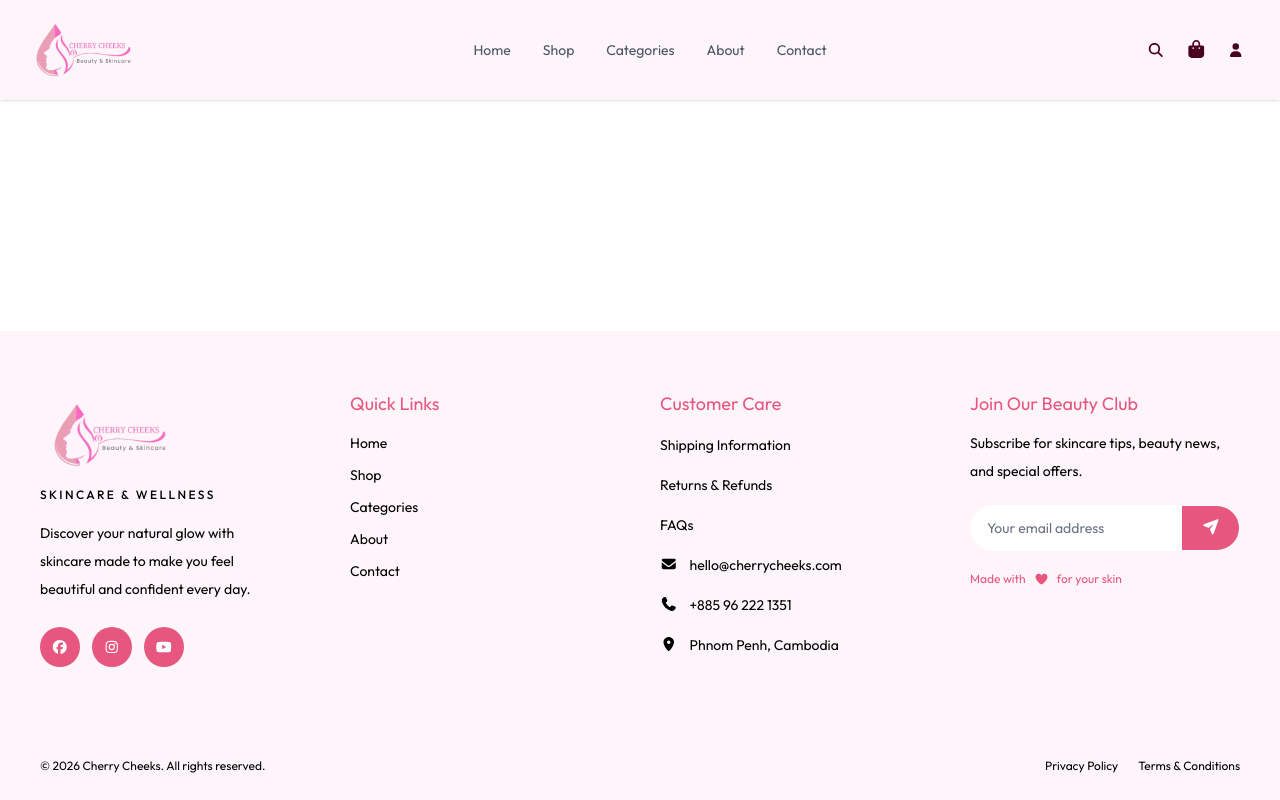
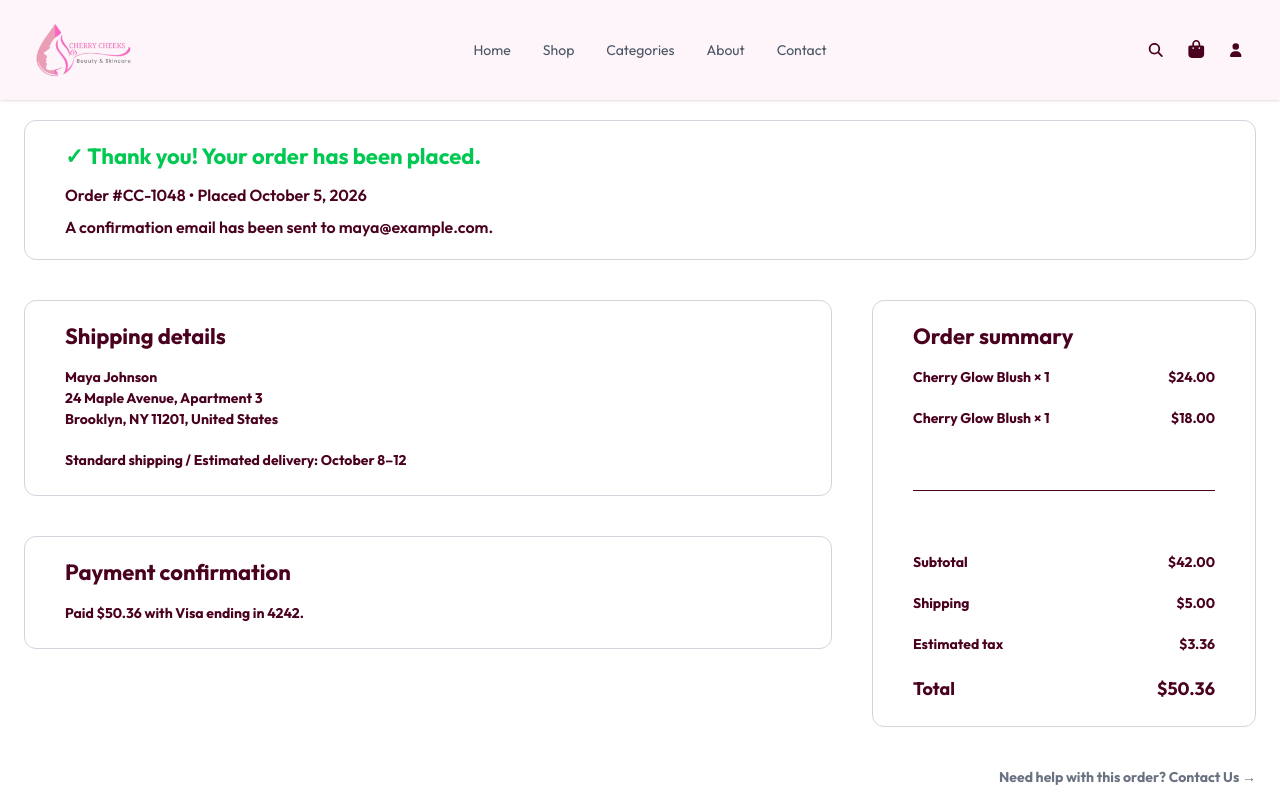
Before and after one commit to Seyhaz-Dev/Cherry-Cheeks-Cosmetics, a React (Vite) app: page /orderComfirm in a window 1280 px wide. Shown: the top 800 px of the page. Built offline with nearby package versions, Linux system fonts and the light colour scheme.

Commit message:
done Orderconfirmation

```diff
--- a/src/App.jsx
+++ b/src/App.jsx
@@ -12,6 +12,7 @@ import Categories from './pages/Categories'
 import ProductDetail from './pages/ProductDetail'
 import Register from './pages/auth/Register'
 import Login from './pages/auth/Login'
+import OrderConfirmation from './pages/OrderConfirmation'
 
 function AppLayout() {
   const location = useLocation()
@@ -29,6 +30,7 @@ function AppLayout() {
           <Route path="/cart" element={<Cart />} />
           <Route path="/categories" element={<Categories />} />
           <Route path="/productDetail" element={<ProductDetail />} />
+          <Route path="/orderComfirm" element={<OrderConfirmation/>}/>
           <Route path="/register" element={<Register />} />
           <Route path="/login" element={<Login />} />
         </Routes>
--- a/src/pages/OrderConfirmation.jsx
+++ b/src/pages/OrderConfirmation.jsx
@@ -0,0 +1,107 @@
+function OrderConfirmation() {
+  return (
+    <section className="bg-[var(--color-background)] font-bold">
+        <div className="mx-auto flex w-full max-w-7xl flex-col gap-6 px-4 py-4 sm:px-6 sm:py-6 lg:gap-10 lg:py-10">
+
+            <div className="flex w-full flex-col gap-5 rounded-xl border border-gray-300 px-5 py-5 sm:px-8 sm:py-6 lg:px-10">
+                <h2 className="text-green-500">✓ Thank you! Your order has been placed.</h2>
+                <h4 className="">
+                    Order #CC-1048  •  Placed October 5, 2026 <br /><br />
+                    A confirmation email has been sent to maya@example.com.
+                </h4>
+            </div>
+
+            <div className="flex w-full flex-col gap-6 lg:flex-row lg:justify-between lg:gap-10">
+
+                <div className="flex w-full flex-col gap-6 lg:gap-10">
+
+                    <div className="flex w-full flex-col gap-5 rounded-xl border border-gray-300 px-5 py-5 sm:px-8 sm:py-6 lg:px-10">
+                        <h2 className="">Shipping details</h2>
+                        <p className="">
+                            Maya Johnson <br />
+                            24 Maple Avenue, Apartment 3 <br />
+                            Brooklyn, NY 11201, United States
+                        </p>
+                        <span className="">Standard shipping / Estimated delivery: October 8–12</span>
+                    </div>
+                    <div className="flex w-full flex-col gap-5 rounded-xl border border-gray-300 px-5 py-5 sm:px-8 sm:py-6 lg:px-10">
+                        <h2>Payment confirmation</h2>
+                        <p>Paid $50.36 with Visa ending in 4242.</p>
+                    </div>
+
+                </div>
+
+                <div className="flex w-full flex-col gap-5 rounded-xl border border-gray-300 px-5 py-5 sm:px-8 sm:py-6 lg:w-96 lg:shrink-0 lg:px-10">
+                    <h2 className="">Order summary</h2>
+                    <div className="flex justify-between">
+                        <p className="">
+                            Cherry Glow Blush × 1
+                        </p>
+                        <p>
+                            $24.00
+                        </p>
+                    </div>
+                    <div className="flex justify-between">
+                        <p className="">
+                            Cherry Glow Blush × 1
+                        </p>
+                        <p>
+                            $18.00
+                        </p>
+                    </div>
+                    <br /><hr /><br />
+                    <div className="flex justify-between">
+                        <p className="">
+                            Subtotal
+                        </p>
+                        <p>
+                            $42.00
+                        </p>
+                    </div>
+                    <div className="flex justify-between">
+                        <p className="">
+                            Shipping
+                        </p>
+                        <p>
+                            $5.00
+                        </p>
+                    </div>
+                    <div className="flex justify-between">
+                        <p className="">
+                            Estimated tax
+                        </p>
+                        <p>
+                            $3.36
+                        </p>
+                    </div>
+                    <span className="flex justify-between text-[18px]">
+                        <p>
+                            Total
+                        </p>
+                        <p>
+                            $50.36
+                        </p>
+                    </span>
+                </div>
+
+            </div>
+
+            <div className="flex justify-center sm:justify-end">
+                <a href="/contact" className="text-center text-gray-500 sm:text-right">Need help with this order? Contact Us →</a>
+            </div>
+
+            <div className="flex flex-col-reverse gap-3 sm:flex-row sm:gap-5">
+                <button className="rounded-xl bg-[var(--color-button)] px-5 py-2 shadow hover:shadow-xl">
+                    <a href="/" className="text-[var(--color-white-text)]">Return Home</a>
+                </button>
+                <button className="w-full rounded-xl bg-[var(--color-button)] px-5 py-2 shadow hover:shadow-xl sm:w-auto">
+                    <a href="/shop" className="ml-0 text-[var(--color-white-text)] hover:ml-1">Continue shopping →</a>
+                </button>
+            </div>
+
+        </div>
+    </section>
+  );
+}
+
+export default OrderConfirmation;
```
